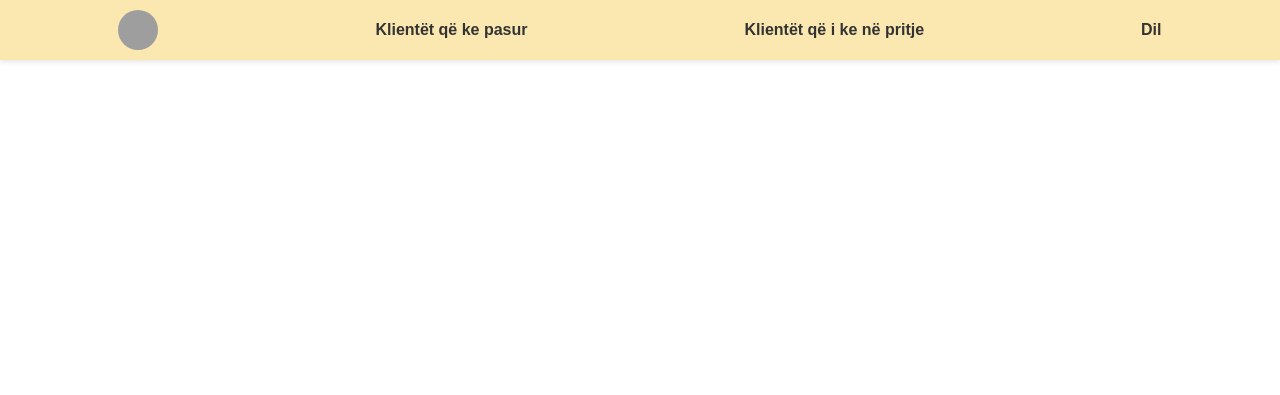
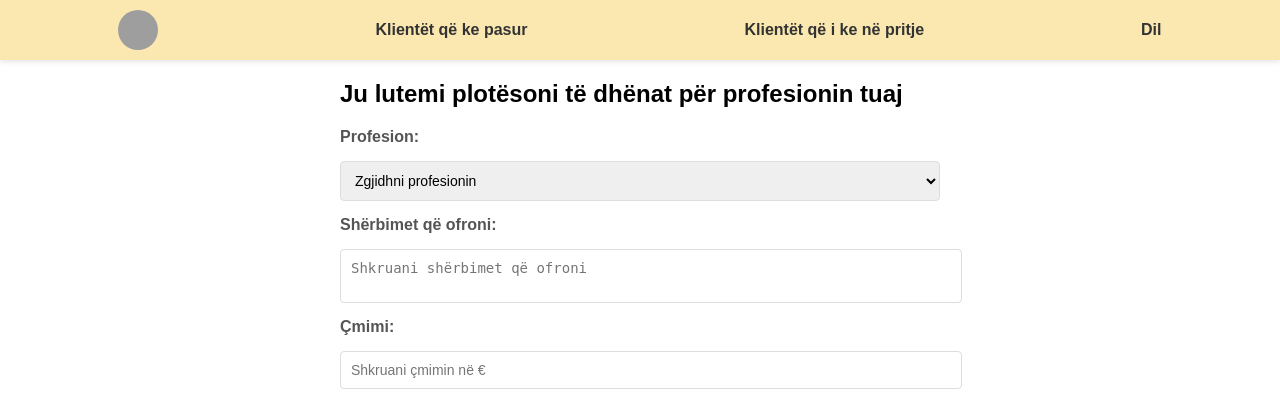
Before and after one commit to EltonPajaziti/Gjeje_Mjeshtrin, a PHP site: page /mjeshter.php in a window 1280 px wide. Shown: the top 395 px of the page. Run offline with PHP 8.4, Linux system fonts and the light colour scheme; the visitor is signed in with stand-in values (Sample User, id 1); data that the repository does not hold is empty; grey boxes are pictures that could not be loaded.

Commit message:
ma nfund !!!

```diff
--- a/mjeshter.php
+++ b/mjeshter.php
@@ -46,6 +46,7 @@ try {
     die("Gabim gjatë krijimit të tabelave: " . $e->getMessage());
 }
 
+// Kontrollo nëse përdoruesi ka të dhëna të ruajtura në tabelën mjeshtrat
 try {
     $stmt = $pdo->prepare("SELECT * FROM mjeshtrat WHERE user_id = :user_id");
     $stmt->execute([':user_id' => $user_id]);
@@ -60,6 +61,9 @@ try {
 } catch (PDOException $e) {
     die("Gabim gjatë marrjes së të dhënave të mjeshtrit: " . $e->getMessage());
 }
+
+// Kontrollo nëse të dhënat mungojnë dhe shfaq formularin
+$showForm = !$mjeshter;
 
 if ($_SERVER['REQUEST_METHOD'] === 'POST') {
     $profesion = $_POST['profesion'] ?? null;
@@ -232,7 +236,34 @@ if ($_SERVER['REQUEST_METHOD'] === 'POST') {
 </nav>
 
 <div class="container">
-    <?php if ($mjeshter): ?>
+    <?php if (!$mjeshter): ?>
+        <div id="edit-form">
+            <h2>Ju lutemi plotësoni të dhënat për profesionin tuaj</h2>
+            <form method="POST" enctype="multipart/form-data">
+                <label for="profesion">Profesion:</label>
+                <select id="profesion" name="profesion" required>
+                    <option value="">Zgjidhni profesionin</option>
+                    <option value="Elektricist">Elektricist</option>
+                    <option value="Moler">Moler</option>
+                    <!-- Shto opsionet tjera -->
+                </select>
+
+                <label for="sherbimet">Shërbimet që ofroni:</label>
+                <textarea id="sherbimet" name="sherbimet" placeholder="Shkruani shërbimet që ofroni" required></textarea>
+
+                <label for="cmimi">Çmimi:</label>
+                <input type="number" id="cmimi" name="cmimi" placeholder="Shkruani çmimin në €" step="0.01" required>
+
+                <label for="orari_punes">Orari i punës:</label>
+                <input type="text" id="orari_punes" name="orari_punes" placeholder="Shkruani orarin e punës">
+
+                <label for="foto_pune">Shto foto të punës:</label>
+                <input type="file" id="foto_pune" name="foto_pune[]" multiple accept="image/*">
+
+                <button style="margin-bottom: 50px;" type="submit">Ruaj të dhënat</button>
+            </form>
+        </div>
+    <?php else: ?>
         <div class="card" id="mjeshter-card">
             <h3>Profesion: <?= htmlspecialchars($mjeshter['profesion']) ?></h3>
             <p>Shërbimet: <?= htmlspecialchars($mjeshter['sherbimet']) ?></p>
@@ -246,6 +277,8 @@ if ($_SERVER['REQUEST_METHOD'] === 'POST') {
             <button id="ndrysho-btn" onclick="shfaqFormen()">Ndrysho të dhënat</button>
         </div>
     <?php endif; ?>
+</div>
+
 
     <div id="edit-form" style="display:none;">
         <h2>Informatat për profesionin tuaj</h2>
```
Also changed, not shown: PUNA/677206539b01a_ep.jpg (added), PUNA/677206d10dd68_DSC_0080.JPG (added).
